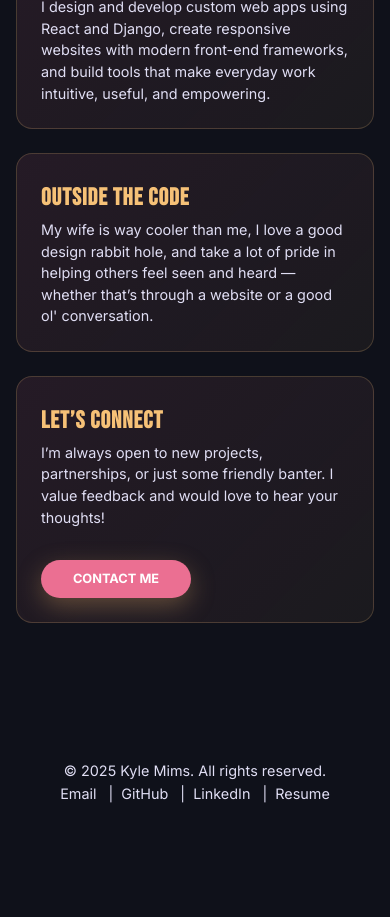
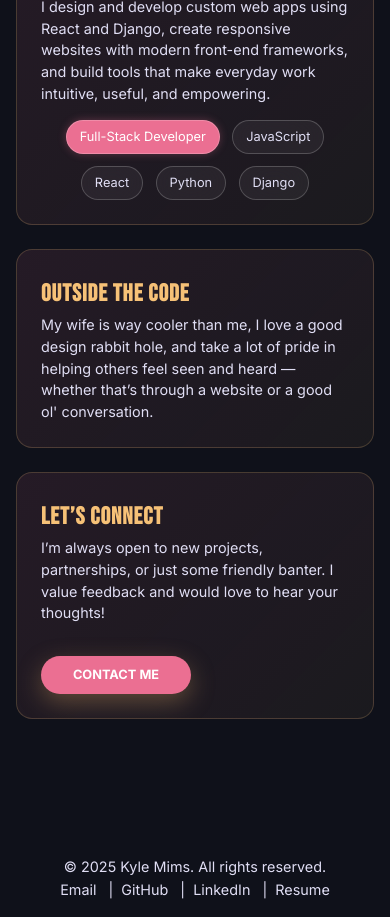
Before and after one commit to kylemims/portfolio-site, a React (Vite) app: page /about in a window 390 px wide. Shown: the part 1880-2797 px from the top of the page. Before the commit the page ends 2701 px from the top, so only its background shows below. Built offline with nearby package versions, Linux system fonts and the light colour scheme.

Commit message:
added tech stack

```diff
--- a/src/components/ProfileSection.css
+++ b/src/components/ProfileSection.css
@@ -90,6 +90,47 @@
   background-color: var(--highlight-color);
 }
 
+.tech-grid {
+  display: grid;
+  grid-template-columns: repeat(auto-fit, minmax(60px, 1fr));
+  gap: 1rem;
+  margin: 2rem 0;
+}
+
+.tech-card {
+  background: rgba(46, 44, 44, 0.75);
+  backdrop-filter: blur(20px);
+  padding: 0.5rem 1rem;
+  border-radius: 50px;
+  border: 1px solid rgba(255, 255, 255, 0.2);
+  max-width: 100%;
+  margin: 0 auto;
+}
+
+.tech-card:hover {
+  transform: translateY(-4px);
+  box-shadow: 0 8px 25px rgba(235, 111, 146, 0.2);
+  border-color: var(--accent-color);
+}
+
+.tech-card .tech-name {
+  font-family: var(--font-body);
+  font-size: 0rem;
+  color: var(--text-color);
+  padding: 0.4rem 1rem;
+  border-radius: 24px;
+  transition: all 0.2s ease;
+}
+
+.tech-card.featured {
+  background: linear-gradient(135deg, var(--accent-color), #d63384);
+  color: #fff;
+}
+
+.tech-card.featured .tech-name {
+  color: #fff;
+}
+
 @media (max-width: 768px) {
   .profile-container {
     flex-direction: column;
--- a/src/pages/About.css
+++ b/src/pages/About.css
@@ -279,6 +279,52 @@
   background-color: var(--highlight-color);
 }
 
+.tech-stack {
+  display: flex;
+  flex-wrap: wrap;
+  gap: 0.8rem;
+  justify-content: flex-start;
+  margin-top: 1.5rem;
+}
+
+.tech-badge {
+  background: rgba(255, 255, 255, 0.05);
+  backdrop-filter: blur(20px);
+  padding: 0.4rem 1rem;
+  border-radius: 50px;
+  border: 1px solid rgba(255, 255, 255, 0.2);
+  color: var(--text-color);
+  font-family: var(--font-body);
+  font-size: 0.85rem;
+  font-weight: 500;
+  transition: all 0.3s ease;
+}
+
+.tech-badge:hover {
+  background: var(--accent-color);
+  color: #fff;
+  box-shadow: 0 0 12px rgba(235, 111, 146, 0.4);
+  transform: translateY(-2px);
+}
+
+.tech-badge.primary {
+  background: var(--accent-color);
+  color: #fff;
+  box-shadow: 0 0 8px rgba(235, 111, 146, 0.3);
+}
+
+@media (max-width: 768px) {
+  .tech-stack {
+    justify-content: center;
+    margin-top: 1rem;
+  }
+
+  .tech-badge {
+    font-size: 0.8rem;
+    padding: 0.3rem 0.8rem;
+  }
+}
+
 /* Responsive Tweaks */
 @media (max-width: 768px) {
   .about-photo {
--- a/src/pages/About.jsx
+++ b/src/pages/About.jsx
@@ -64,6 +64,13 @@ export const About = () => {
               modern front-end frameworks, and build tools that make everyday work intuitive, useful, and
               empowering.
             </p>
+            <div className="tech-stack">
+              <span className="tech-badge primary">Full-Stack Developer</span>
+              <span className="tech-badge">JavaScript</span>
+              <span className="tech-badge">React</span>
+              <span className="tech-badge">Python</span>
+              <span className="tech-badge">Django</span>
+            </div>
           </div>
 
           <div className="skill-card">
```
